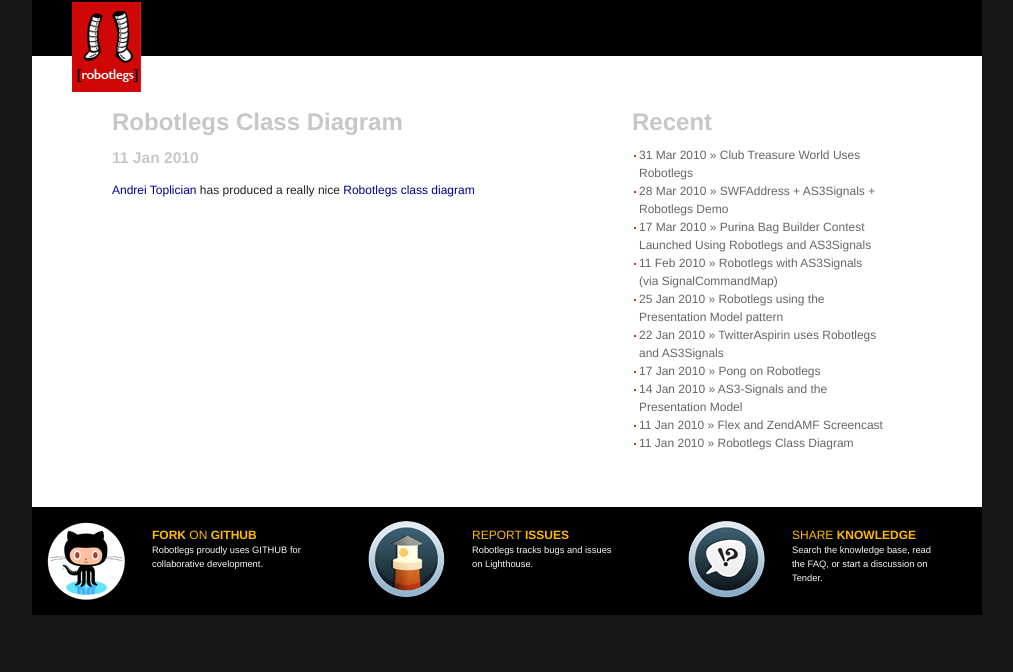
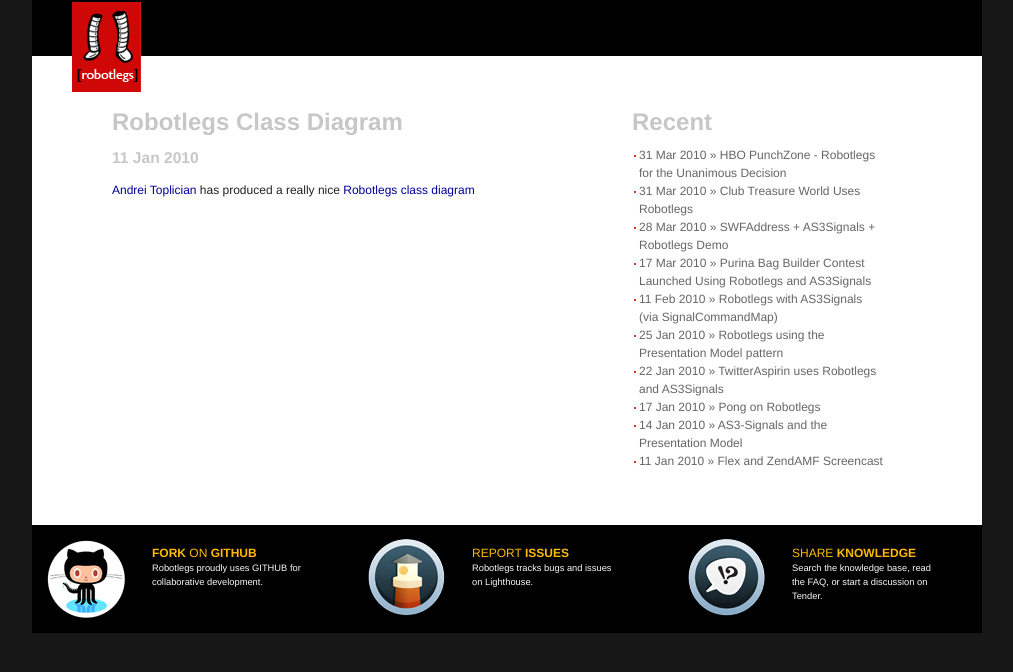
Before and after one commit to robotlegs/robotlegs.github.com, a Jekyll site: the page built from _posts/community/2010-01-11-robotlegs-class-diagram.markdown, in a window 1280 px wide. Shown: the top 672 px of the page, without its empty margins (133-1146 px from the left). Built offline with Jekyll 4.4.1, drawn with Linux system fonts in a browser that asks for light colours; Markdown is read by kramdown in place of the engine named in the settings; a script that is not in the unit is left out.

Commit message:
added a few success stories

```diff
--- a/_posts/community/2010-03-31-hbo-punchzone.markdown
+++ b/_posts/community/2010-03-31-hbo-punchzone.markdown
@@ -1,6 +1,6 @@
 ---
 layout: post
-title: HBO PunchZone: Robotlegs for the Unanimous Decision
+title: HBO PunchZone - Robotlegs for the Unanimous Decision
 categories:
 - community
 - success-story
```
